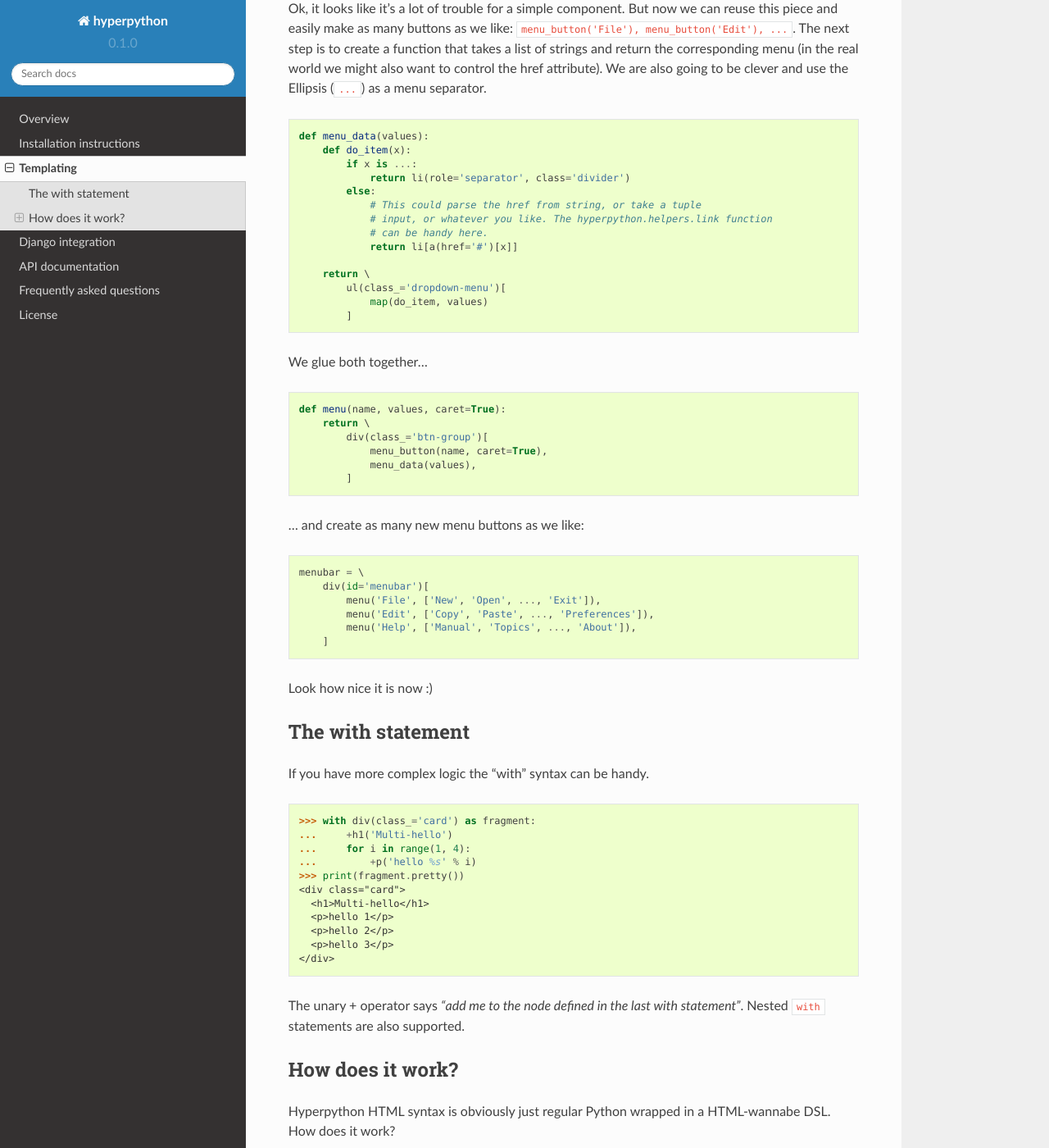
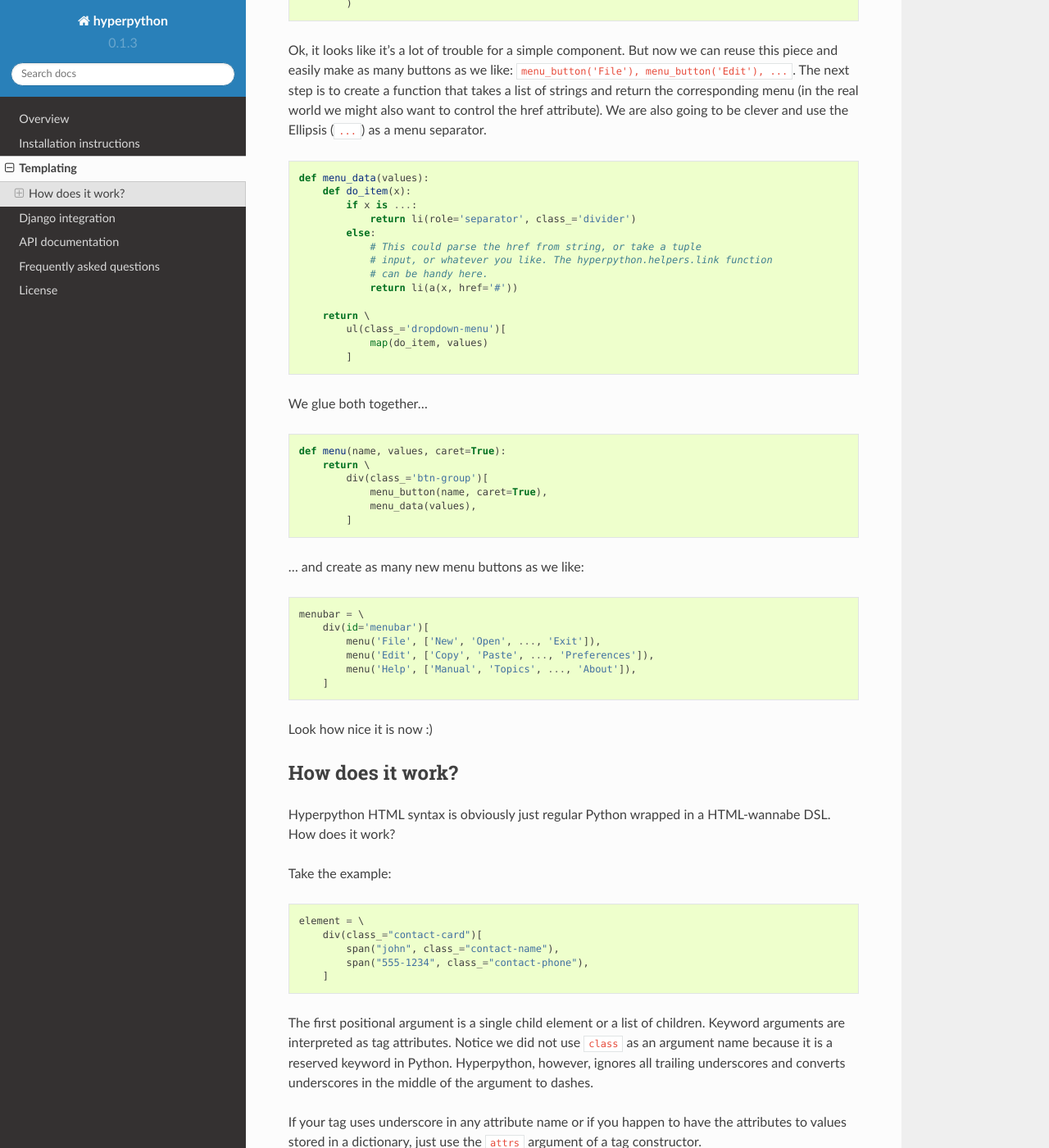
Before and after one commit to ejplatform/hyperpython, a Sphinx documentation site: the page built from docs/templating.rst, in a window 1280 px wide and 1400 px high, scrolled down 1285 px. Shown: the whole window at 82% size. Built offline with Sphinx 7.4.7 and the Read the Docs theme 2.0.0, drawn with Linux system fonts in a browser that asks for light colours; some of the changed text lies outside the part shown.

```diff
--- a/README.rst
+++ b/README.rst
@@ -58,3 +58,4 @@ get a more human-friendly version of the HTML.
   <h1>Hello Python</h1>
   <p>Now you can write HTML in Python!</p>
 </div>
+<BLANKLINE>
--- a/docs/conf.py
+++ b/docs/conf.py
@@ -16,8 +16,6 @@
 import sys
 import os
 import pathlib
-# sys.path.append(str(pathlib.Path(__file__).parent.parent / 'src'))
-# import hyperpython
 
 
 # If extensions (or modules to document with autodoc) are in another directory,
@@ -68,7 +66,7 @@ dirname = os.path.dirname(__file__)
 projdir = os.path.dirname(dirname)
 #release = hyperpython.__version__
 # version = '.'.join(release.split('.')[:2])
-version = '0.1.0'
+version = '0.1.3'
 module = 'hyperpython'
 
 # The language for content autogenerated by Sphinx. Refer to documentation
--- a/docs/templating.rst
+++ b/docs/templating.rst
@@ -75,12 +78,12 @@ a menu separator.
     def menu_data(values):
         def do_item(x):
             if x is ...:
-                return li(role='separator', class='divider')
+                return li(role='separator', class_='divider')
             else:
                 # This could parse the href from string, or take a tuple
                 # input, or whatever you like. The hyperpython.helpers.link function
                 # can be handy here.
-                return li[a(href='#')[x]]
+                return li(a(x, href='#'))
 
         return \
             ul(class_='dropdown-menu')[
@@ -110,27 +113,6 @@ We glue both together...
         ]
 
 Look how nice it is now :)
-
-
-The with statement
-==================
-
-If you have more complex logic the "with" syntax can be handy.
-
->>> with div(class_='card') as fragment:
-...     +h1('Multi-hello')
-...     for i in range(1, 4):
-...         +p('hello %s' % i)
->>> print(fragment.pretty())
-<div class="card">
-  <h1>Multi-hello</h1>
-  <p>hello 1</p>
-  <p>hello 2</p>
-  <p>hello 3</p>
-</div>
-
-The unary + operator says *"add me to the node defined in the last with
-statement"*. Nested ``with`` statements are also supported.
 
 
 How does it work?
@@ -240,4 +224,4 @@ the list of classes in the ``tag.classes`` attribute.
 ('id', ['class'])
 >>> elem.id = 'new-id'
 >>> print(elem)
-<div id="new-id" class="class">foo</div>
+<div class="class" id="new-id">foo</div>
```
Also changed, not shown: other parts of docs/templating.rst (+19 -14 lines), 2 other files.
